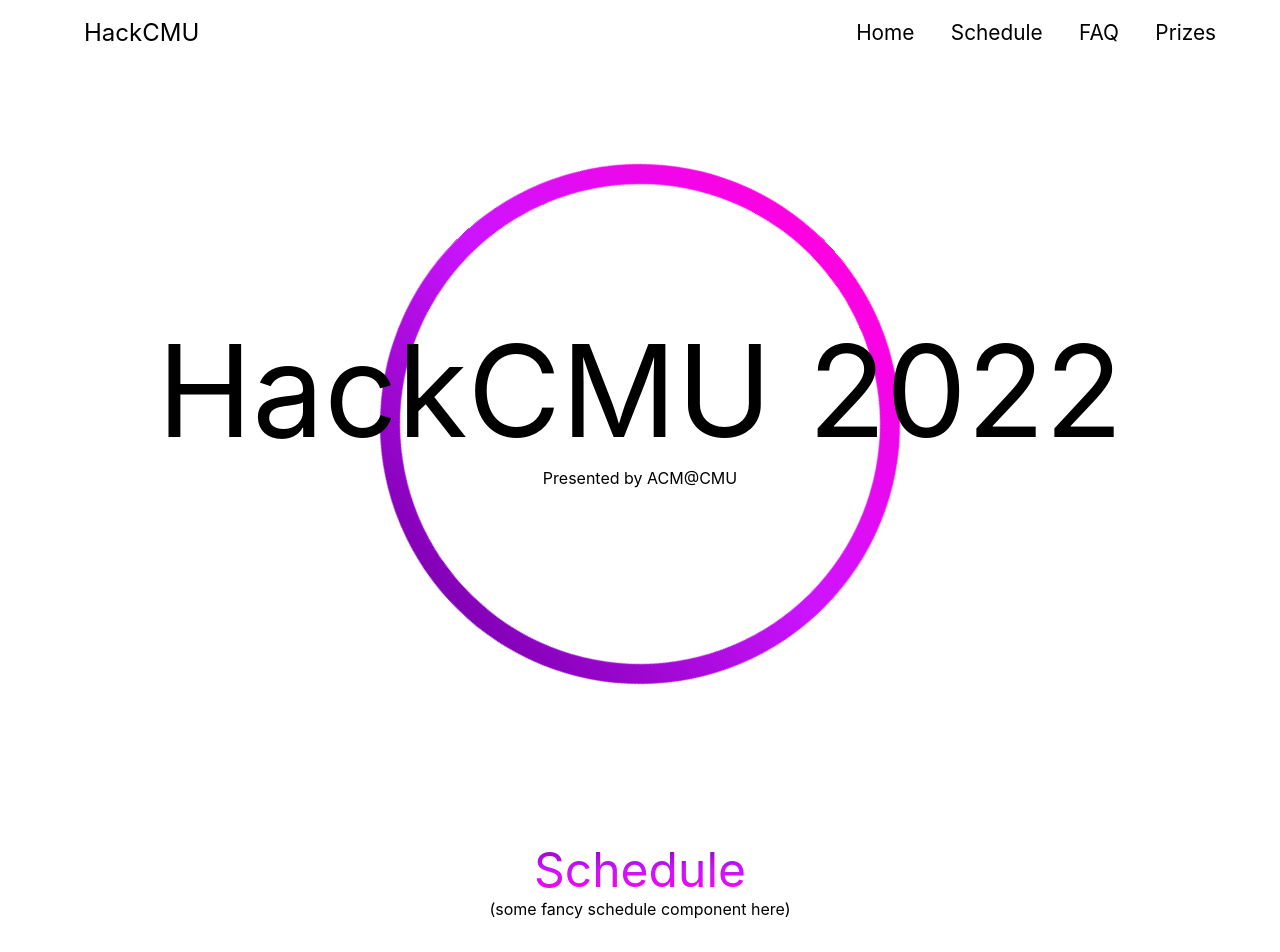
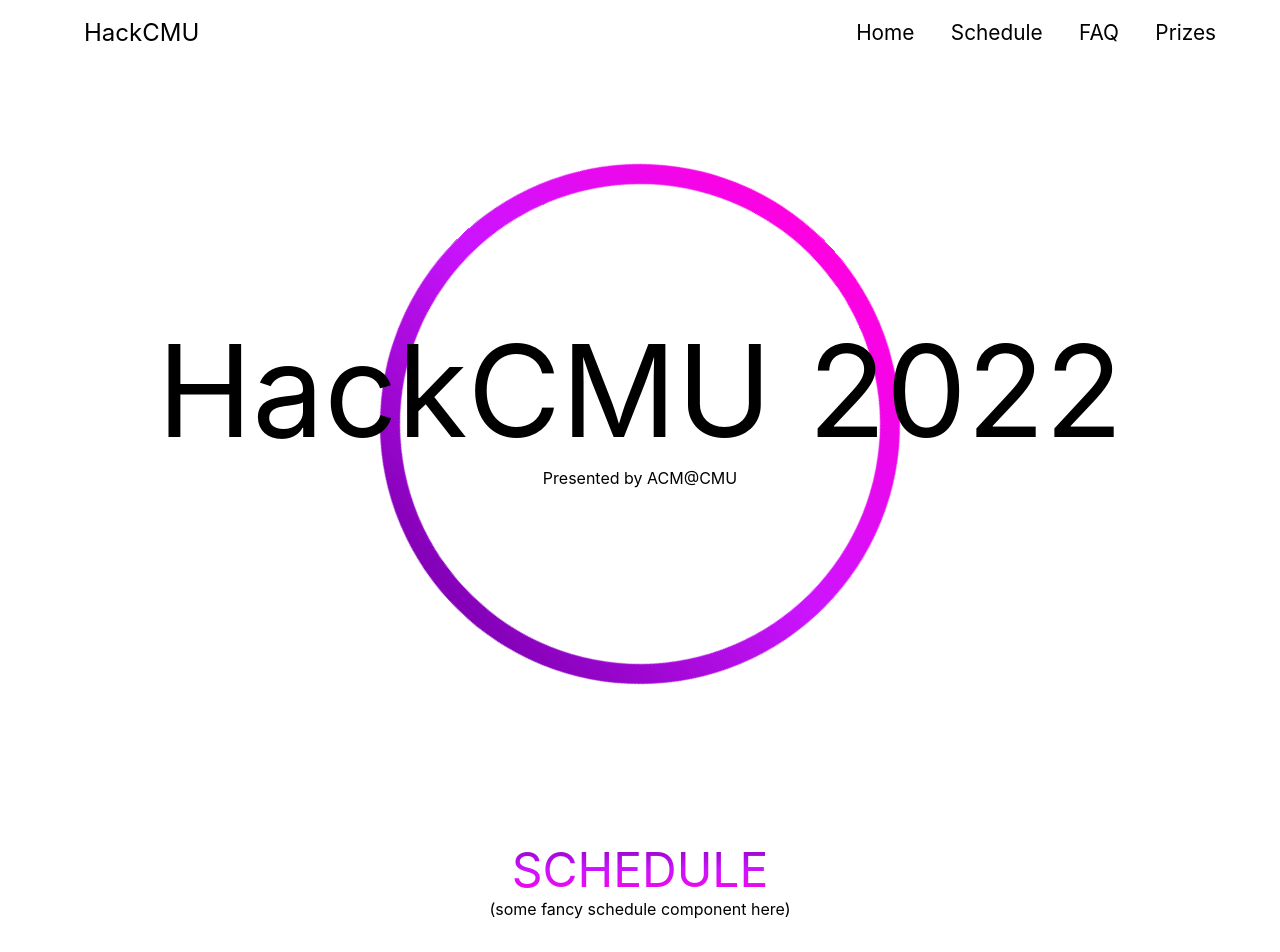
Before and after one commit to ACM-CMU/hackcmu2023-event-site, a React (Create React App) app: page / in a window 1280 px wide. Shown: the top 952 px of the page. Built offline with nearby package versions, Linux system fonts and the light colour scheme.

Commit message:
schedule text

```diff
--- a/src/components/Schedule.js
+++ b/src/components/Schedule.js
@@ -5,7 +5,7 @@
         <div className="schedule-page">
             <div className="schedule-content">
                 <div className='schedule-header'></div>
-                <div className='schedule-title'>Schedule</div>
+                <div className='schedule-title'>SCHEDULE</div>
                 <div>(some fancy schedule component here)</div>
                 <div className='schedule-box'></div>
             </div>
```
